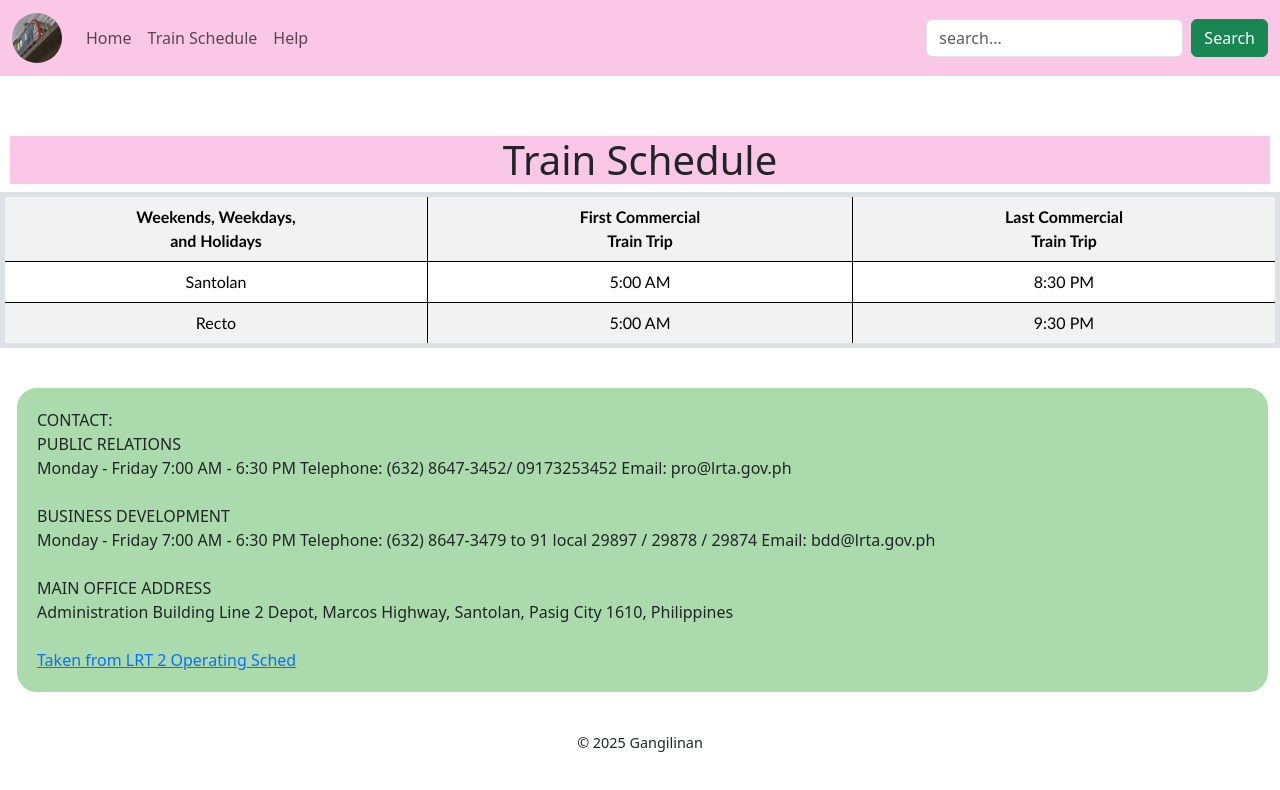
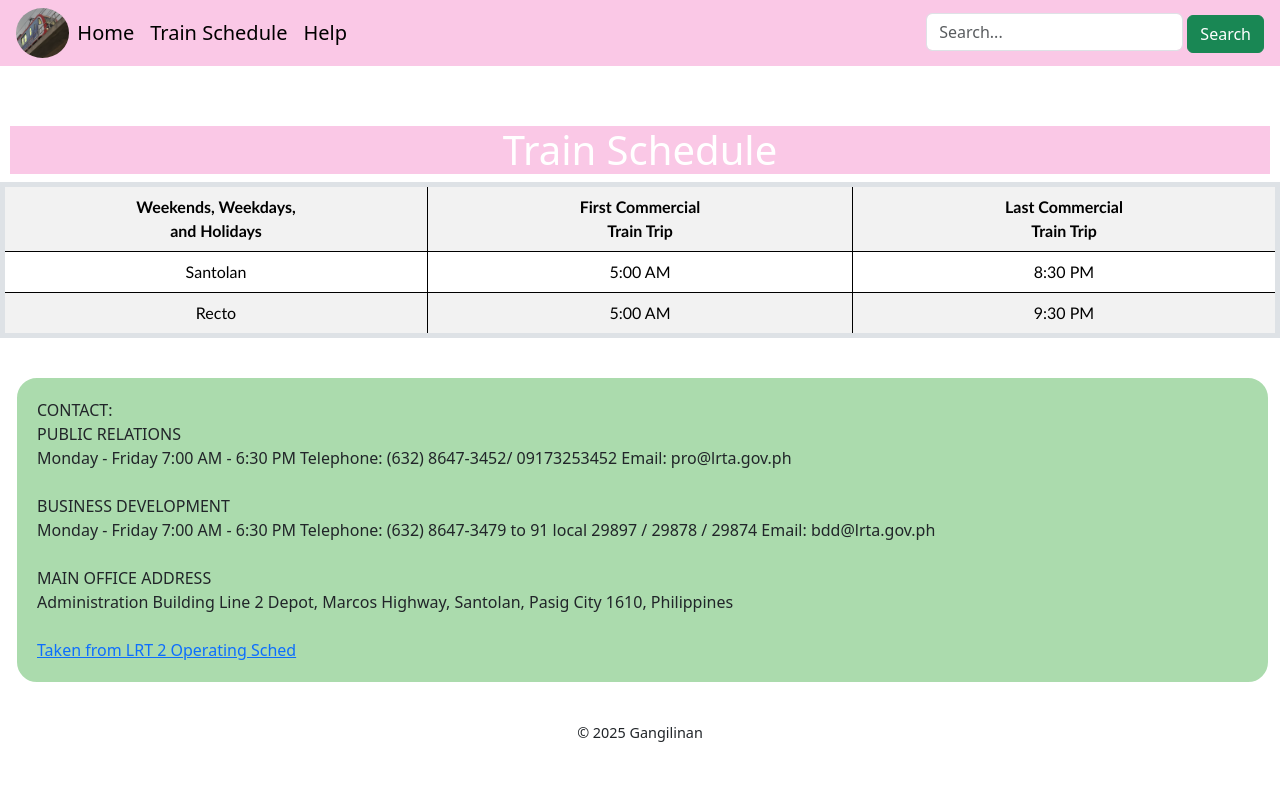
Before and after one commit to TyphoonKer/LP_ICT9Ruby_Q3_PROJECT_Pangilinan_Noleen, a plain HTML site: page page2.html in a window 1280 px wide. Drawn offline with nearby package versions, Linux system fonts and the light colour scheme.

Commit message:
page2.html

```diff
--- a/page2.html
+++ b/page2.html
@@ -20,7 +20,8 @@
         padding: 15px;
     }
 
-    #trainSh{margin-top: 60px; text-align: center; background-color: rgb(250, 200, 230); margin-left: 10px;margin-right: 10px
+    #trainSh{margin-top: 60px; text-align: center; background-color: rgb(250, 200, 230); margin-left: 10px;margin-right: 10px;
+        color: white;
 
     }
 
@@ -43,24 +44,20 @@
     </style>
 </head>
 <body>
-    <nav class="navbar navbar-expand-lg navbar-light">
-        <div class="container-fluid">
-            <a class="navbar-brand" href="#">
-                <img src="SittisPc.png" alt="LRT Logo" class="rounded-circle">
-            </a>
+    <nav class="navbar navbar-expand-lg navbar-light px-3">
+        <img src="SittisPc.png" alt="Logo" height="50px" class="me-2 rounded-circle">
 
-            <ul class="navbar-nav me-auto mb-2 mb-lg-0">
-                <li class="nav-item"><a class="nav-link" href="index.html">Home</a></li>
-                <li class="nav-item"><a class="nav-link" href="page2.html">Train Schedule</a></li>
-                <li class="nav-item"><a class="nav-link" href="page3.html">Help</a></li>
+        <a class="navbar-brand" href="index.html">Home</a>
+        <a class="navbar-brand" href="page2.html">Train Schedule</a>
+        <a class="navbar-brand" href="page3.html">Help</a>
 
-            </ul>
-            <form class="d-flex search-bar">
-                <input class="form-control" type="text" placeholder="search...">
-                <button class="btn btn-success ms-2" type="button">Search</button>
-            </form>
+        <div class="ms-auto">
+
+            <input class="form-control d-inline-block w-auto" type="search" placeholder="Search..." aria-label="Search">
+            <button class="btn btn-success">Search</button>
         </div>
     </nav>
+
 
     <h1 id="trainSh">Train Schedule</h1>
     <table class="table table-striped">
```
